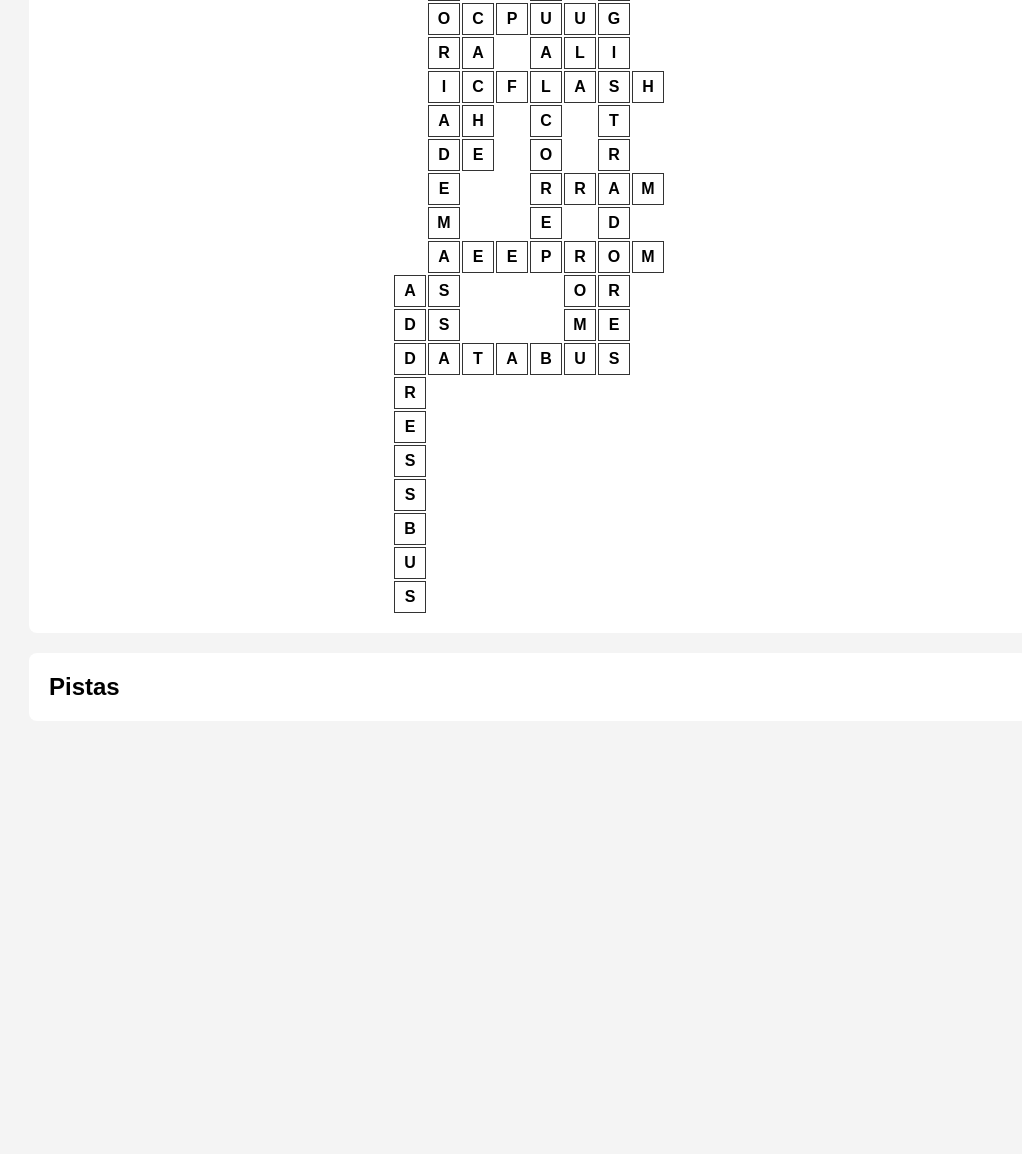
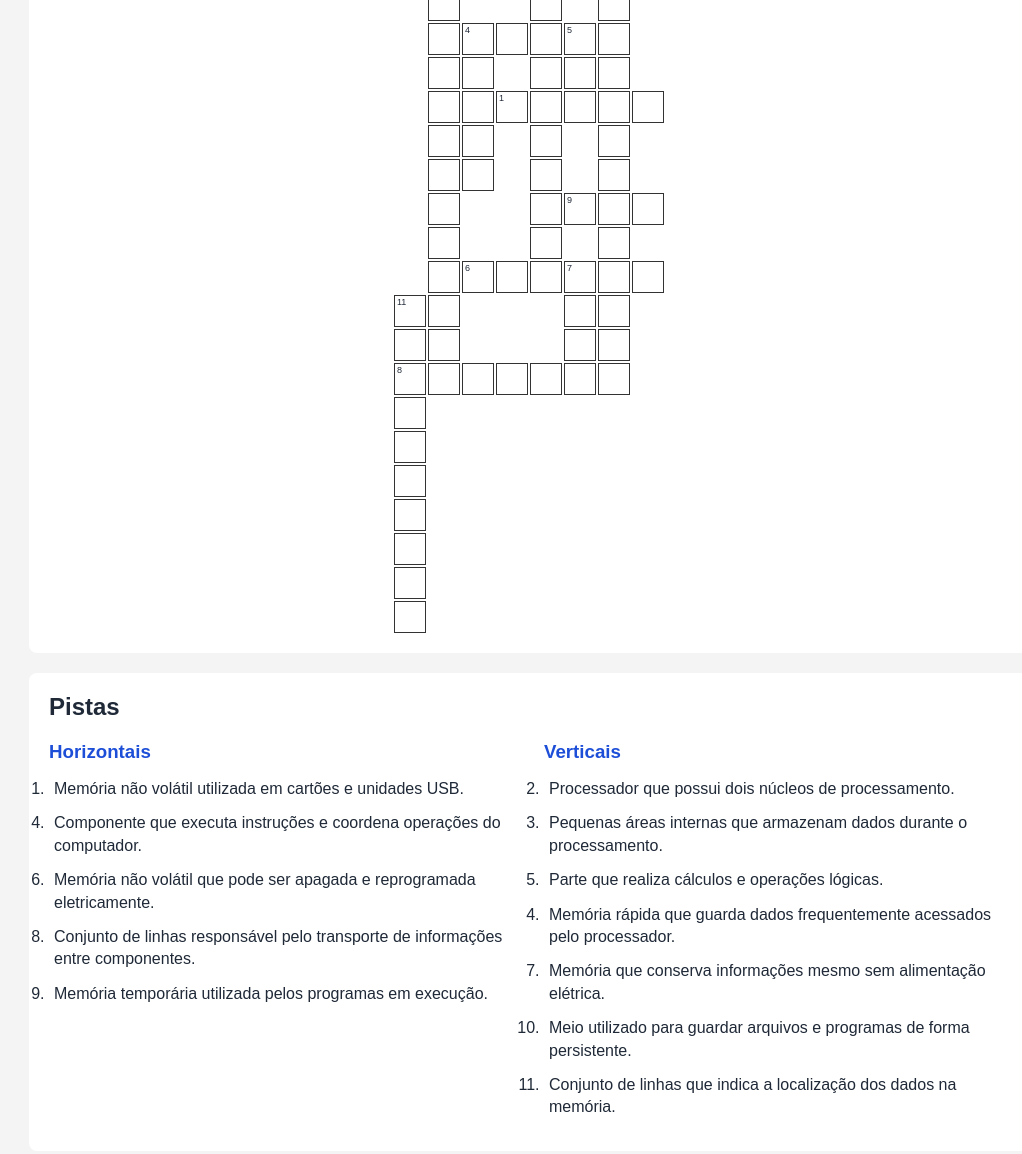
Before and after one commit to alex-ikezili/arqcomp-cruzadinha, a plain HTML site: page index.html in a window 1280 px wide. Shown: the part 272-1426 px from the top of the page, without its empty margins (111-1133 px from the left). Before the commit the page ends 1043 px from the top, so only its background shows below. Drawn offline with Linux system fonts and the light colour scheme.

Commit message:
feat: adiciona pistas e preenchimento do tabuleiro

```diff
--- a/index.html
+++ b/index.html
@@ -1,19 +1,22 @@
 <!DOCTYPE html>
 <html lang="pt-BR">
+
 <head>
     <meta charset="UTF-8">
     <meta name="viewport" content="width=device-width, initial-scale=1.0">
     <title>Cruzadinha - Arquitetura Computacional</title>
     <link rel="stylesheet" href="style.css">
 </head>
+
 <body>
 
     <header>
         <h1>Cruzadinha de Arquitetura Computacional</h1>
-        <p>Teste seus conhecimentos sobre arquitetura computacional!</p>
+        <p>Descubra as palavras através das pistas!</p>
     </header>
 
     <main>
+
         <section>
             <h2>Tabuleiro</h2>
             <div id="tabuleiro"></div>
@@ -21,10 +24,25 @@
 
         <section>
             <h2>Pistas</h2>
-            <div id="pistas"></div>
+
+            <div class="pistas-container">
+
+                <div>
+                    <h3>Horizontais</h3>
+                    <ol id="horizontais"></ol>
+                </div>
+
+                <div>
+                    <h3>Verticais</h3>
+                    <ol id="verticais"></ol>
+                </div>
+
+            </div>
         </section>
+
     </main>
 
     <script src="script.js"></script>
 </body>
+
 </html>
--- a/script.js
+++ b/script.js
@@ -1,61 +1,159 @@
-
 const palavras = [
-    { resposta: "FLASH", linha: 6, coluna: 4, direcao: "H" },
-    { resposta: "DUALCORE", linha: 3, coluna: 5, direcao: "V" },
-    { resposta: "REGISTRADORES", linha: 2, coluna: 7, direcao: "V" },
-    { resposta: "CPU", linha: 4, coluna: 3, direcao: "H" },
-    { resposta: "ULA", linha: 4, coluna: 6, direcao: "V" },
-    { resposta: "EEPROM", linha: 11, coluna: 3, direcao: "H" },
-    { resposta: "CACHE", linha: 4, coluna: 3, direcao: "V" },
-    { resposta: "ROM", linha: 11, coluna: 6, direcao: "V" },
-    { resposta: "DATABUS", linha: 14, coluna: 1, direcao: "H" },
-    { resposta: "RAM", linha: 9, coluna: 6, direcao: "H" },
-    { resposta: "MEMORIADEMASSA", linha: 1, coluna: 2, direcao: "V" },
-    { resposta: "ADDRESSBUS", linha: 12, coluna: 1, direcao: "V" }
+    {
+        resposta: "FLASH",
+        linha: 6,
+        coluna: 4,
+        direcao: "H",
+        pista: "Memória não volátil utilizada em cartões e unidades USB."
+    },
+    {
+        resposta: "DUALCORE",
+        linha: 3,
+        coluna: 5,
+        direcao: "V",
+        pista: "Processador que possui dois núcleos de processamento."
+    },
+    {
+        resposta: "REGISTRADORES",
+        linha: 2,
+        coluna: 7,
+        direcao: "V",
+        pista: "Pequenas áreas internas que armazenam dados durante o processamento."
+    },
+    {
+        resposta: "CPU",
+        linha: 4,
+        coluna: 3,
+        direcao: "H",
+        pista: "Componente que executa instruções e coordena operações do computador."
+    },
+    {
+        resposta: "ULA",
+        linha: 4,
+        coluna: 6,
+        direcao: "V",
+        pista: "Parte que realiza cálculos e operações lógicas."
+    },
+    {
+        resposta: "EEPROM",
+        linha: 11,
+        coluna: 3,
+        direcao: "H",
+        pista: "Memória não volátil que pode ser apagada e reprogramada eletricamente."
+    },
+    {
+        resposta: "CACHE",
+        linha: 4,
+        coluna: 3,
+        direcao: "V",
+        pista: "Memória rápida que guarda dados frequentemente acessados pelo processador."
+    },
+    {
+        resposta: "ROM",
+        linha: 11,
+        coluna: 6,
+        direcao: "V",
+        pista: "Memória que conserva informações mesmo sem alimentação elétrica."
+    },
+    {
+        resposta: "DATABUS",
+        linha: 14,
+        coluna: 1,
+        direcao: "H",
+        pista: "Conjunto de linhas responsável pelo transporte de informações entre componentes."
+    },
+    {
+        resposta: "RAM",
+        linha: 9,
+        coluna: 6,
+        direcao: "H",
+        pista: "Memória temporária utilizada pelos programas em execução."
+    },
+    {
+        resposta: "MEMORIADEMASSA",
+        linha: 1,
+        coluna: 2,
+        direcao: "V",
+        pista: "Meio utilizado para guardar arquivos e programas de forma persistente."
+    },
+    {
+        resposta: "ADDRESSBUS",
+        linha: 12,
+        coluna: 1,
+        direcao: "V",
+        pista: "Conjunto de linhas que indica a localização dos dados na memória."
+    }
 ];
 
-// Calcula automaticamente o tamanho necessário
 let linhas = 0;
 let colunas = 0;
 
-// Armazena as letras e suas posições
+const tabuleiro = document.getElementById("tabuleiro");
+const horizontais = document.getElementById("horizontais");
+const verticais = document.getElementById("verticais");
+
 const casas = {};
+const numeros = {};
 
+function obterPosicao(palavra, indice) {
+
+    let linha = palavra.linha;
+    let coluna = palavra.coluna;
+
+    if (palavra.direcao === "H") {
+        coluna += indice;
+    } else {
+        linha += indice;
+    }
+
+    return { linha, coluna };
+}
+
+// Define a numeração das palavras
+function numerarPalavras() {
+
+    const posicoes = new Map();
+
+    palavras.forEach(palavra => {
+
+        const chave = `${palavra.linha}-${palavra.coluna}`;
+
+        if (!posicoes.has(chave)) {
+            posicoes.set(chave, posicoes.size + 1);
+        }
+
+        palavra.numero = posicoes.get(chave);
+
+    });
+
+}
+
+// Cria as casas do tabuleiro
 function criarTabuleiro() {
 
     palavras.forEach(palavra => {
 
         for (let i = 0; i < palavra.resposta.length; i++) {
 
-            let linha = palavra.linha;
-            let coluna = palavra.coluna;
+            const posicao = obterPosicao(palavra, i);
 
-            if (palavra.direcao === "H") {
-                coluna += i;
-            } else {
-                linha += i;
-            }
+            const chave = `${posicao.linha}-${posicao.coluna}`;
 
-            const chave = `${linha}-${coluna}`;
             const letra = palavra.resposta[i];
-
-            // Verifica conflitos entre letras
-            if (casas[chave] && casas[chave] !== letra) {
-                console.error("Conflito na posição:", chave);
-                return;
-            }
 
             casas[chave] = letra;
 
-            // Identifica as dimensões necessárias
-            linhas = Math.max(linhas, linha);
-            colunas = Math.max(colunas, coluna);
+            linhas = Math.max(linhas, posicao.linha);
+            colunas = Math.max(colunas, posicao.coluna);
+
         }
+
+        const chaveInicial = `${palavra.linha}-${palavra.coluna}`;
+
+        numeros[chaveInicial] = palavra.numero;
+
     });
 
-    const tabuleiro = document.getElementById("tabuleiro");
-
-    // Define a quantidade de colunas do CSS
     tabuleiro.style.gridTemplateColumns =
         `repeat(${colunas}, 32px)`;
 
@@ -66,12 +164,40 @@ function criarTabuleiro() {
         for (let coluna = 1; coluna <= colunas; coluna++) {
 
             const chave = `${linha}-${coluna}`;
+
             const casa = document.createElement("div");
 
             if (casas[chave]) {
 
                 casa.classList.add("casa");
-                casa.textContent = casas[chave];
+
+                const input = document.createElement("input");
+
+                input.type = "text";
+                input.maxLength = 1;
+                input.id = chave;
+                input.autocomplete = "off";
+
+                input.addEventListener("input", function () {
+
+                    this.value = this.value
+                        .toUpperCase()
+                        .replace(/[^A-Z]/g, "");
+
+                });
+
+                casa.appendChild(input);
+
+                if (numeros[chave]) {
+
+                    const numero = document.createElement("span");
+
+                    numero.classList.add("numero");
+                    numero.textContent = numeros[chave];
+
+                    casa.appendChild(numero);
+
+                }
 
             } else {
 
@@ -80,8 +206,44 @@ function criarTabuleiro() {
             }
 
             tabuleiro.appendChild(casa);
+
         }
     }
 }
 
+// Cria as pistas horizontais e verticais
+function criarPistas() {
+
+    palavras.forEach(palavra => {
+
+        const item = document.createElement("li");
+
+        item.value = palavra.numero;
+
+        item.textContent = palavra.pista;
+
+        item.addEventListener("click", function () {
+
+            const primeiraCasa = obterPosicao(palavra, 0);
+
+            const chave =
+                `${primeiraCasa.linha}-${primeiraCasa.coluna}`;
+
+            document.getElementById(chave).focus();
+
+        });
+
+        if (palavra.direcao === "H") {
+            horizontais.appendChild(item);
+        } else {
+            verticais.appendChild(item);
+        }
+
+    });
+
+}
+
+// Inicializa o jogo
+numerarPalavras();
 criarTabuleiro();
+criarPistas();
--- a/style.css
+++ b/style.css
@@ -1,4 +1,3 @@
-
 * {
     margin: 0;
     padding: 0;
@@ -9,6 +8,7 @@ body {
     font-family: Arial, sans-serif;
     background-color: #f4f4f4;
     padding: 30px;
+    color: #1f2937;
 }
 
 header {
@@ -18,6 +18,11 @@ header {
 
 header h1 {
     margin-bottom: 10px;
+    color: #1d4ed8;
+}
+
+header p {
+    color: #64748b;
 }
 
 main {
@@ -32,6 +37,10 @@ section {
     border-radius: 8px;
 }
 
+section h2 {
+    margin-bottom: 20px;
+}
+
 #tabuleiro {
     display: grid;
     gap: 2px;
@@ -44,19 +53,58 @@ section {
     height: 32px;
     border: 1px solid #333;
     background-color: white;
+    position: relative;
+}
 
-    display: flex;
-    align-items: center;
-    justify-content: center;
+.casa input {
+    width: 100%;
+    height: 100%;
+    border: none;
+    text-align: center;
+    font-size: 16px;
+    font-weight: bold;
+    text-transform: uppercase;
+    background-color: transparent;
+    outline: none;
+}
 
-    font-weight: bold;
-    font-size: 16px;
+.casa input:focus {
+    background-color: #dbeafe;
+}
+
+.numero {
+    position: absolute;
+    top: 1px;
+    left: 2px;
+    font-size: 9px;
+    pointer-events: none;
 }
 
 .vazia {
     width: 32px;
     height: 32px;
-    background-color: transparent;
+}
+
+.pistas-container {
+    display: grid;
+    grid-template-columns: 1fr 1fr;
+    gap: 30px;
+}
+
+.pistas-container h3 {
+    margin-bottom: 15px;
+    color: #1d4ed8;
+}
+
+.pistas-container li {
+    margin: 12px 0;
+    padding-left: 5px;
+    cursor: pointer;
+    line-height: 1.4;
+}
+
+.pistas-container li:hover {
+    color: #2563eb;
 }
 
 @media (max-width: 600px) {
@@ -65,13 +113,18 @@ section {
         padding: 12px;
     }
 
+    .pistas-container {
+        grid-template-columns: 1fr;
+    }
+
+    #tabuleiro {
+        justify-content: start;
+    }
+
     .casa,
     .vazia {
         width: 28px;
         height: 28px;
     }
 
-    #tabuleiro {
-        justify-content: start;
-    }
 }
```
